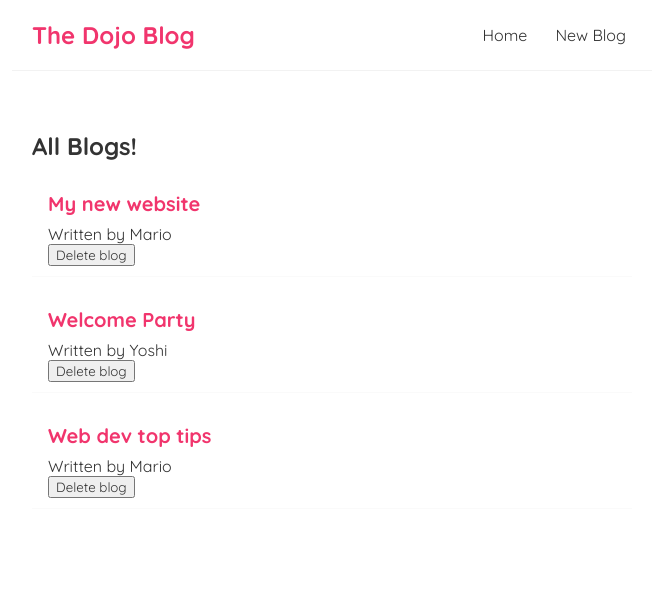
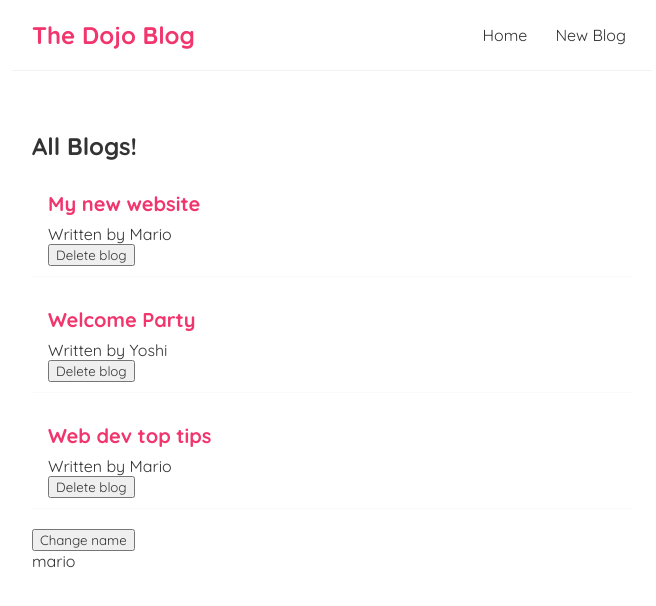
Before and after one commit to NikFarees/dojo-blog, a React (Create React App) app: page / in a window 1280 px wide. Shown: the top 606 px of the page, without its empty margins (308-964 px from the left). Built offline with nearby package versions, Linux system fonts and the light colour scheme.

Commit message:
#14 - useEffect Dependencies

```diff
--- a/src/Home.js
+++ b/src/Home.js
@@ -8,22 +8,26 @@ const Home = () => {
         { title: 'Web dev top tips', body: 'Lorem ipsum dolor sit amet, consectetur adipiscing elit.', author: 'Mario', id: 3 },
     ]);
 
+    const [name, setName] = useState('mario');
+
     const handleDelete = (id) => {
         const newBlogs = blogs.filter(blog => blog.id !== id);
         setBlogs(newBlogs);
     }
 
-    // This useEffect is just for demonstration purposes
-    // It logs when the component mounts and whenever the blogs state changes
-    // In a real application, you might fetch data from an API here
+    // This effect runs every time the component renders
+    // If you want it to run only once, pass an empty array as the second argument
+    // If you want it to run when specific variables change, include them in the array
     useEffect(() => {
         console.log('use effect ran');
-        console.log(blogs);
-    });
+        console.log(name);
+    }, [name]);
 
     return (
         <div className="home">
             <BlogList blogs={blogs} title="All Blogs!" handleDelete={handleDelete} />
+            <button onClick={() => setName('luigi')}>Change name</button>
+            <p>{ name }</p>
         </div>
     );
 }
```
